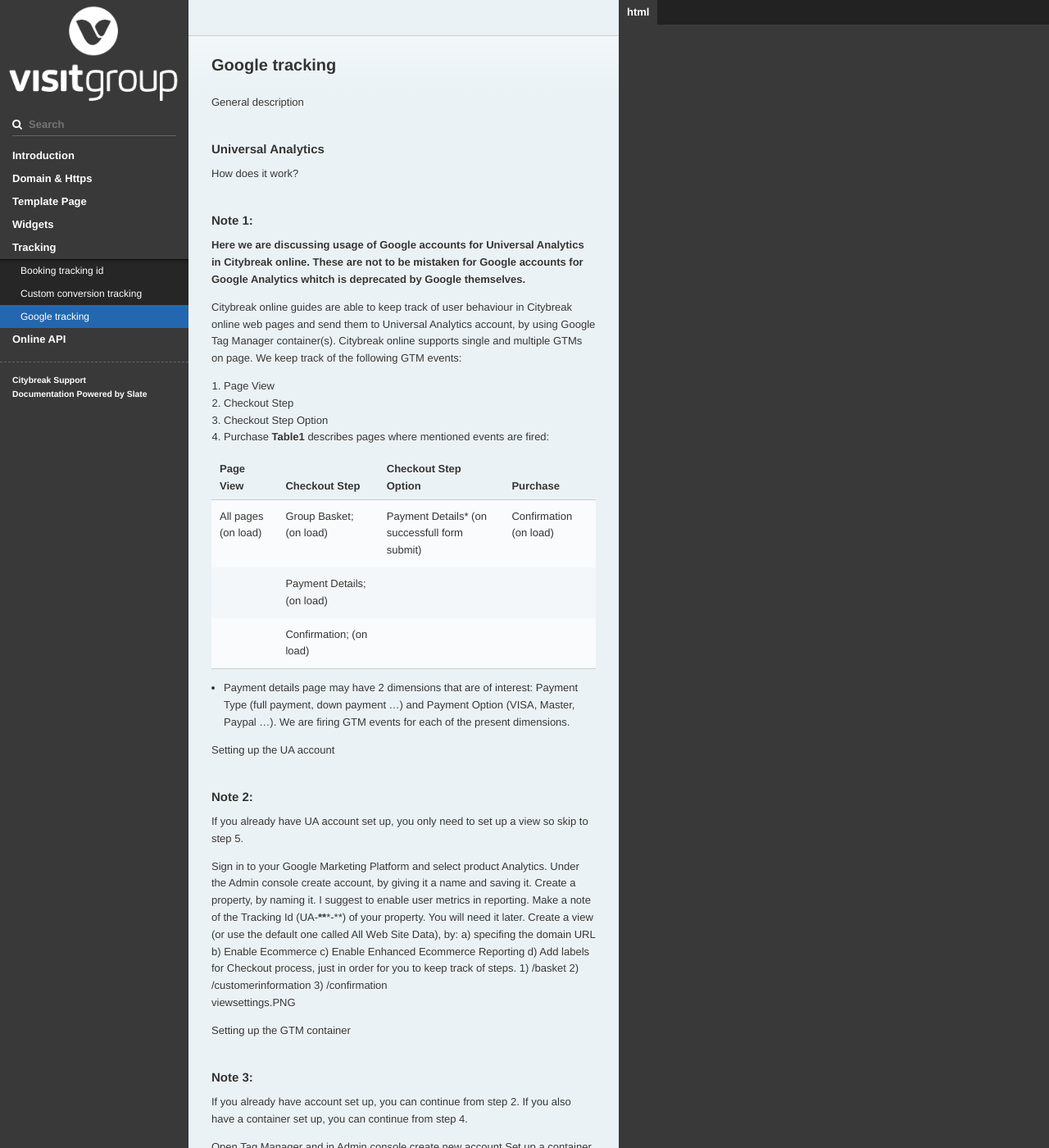
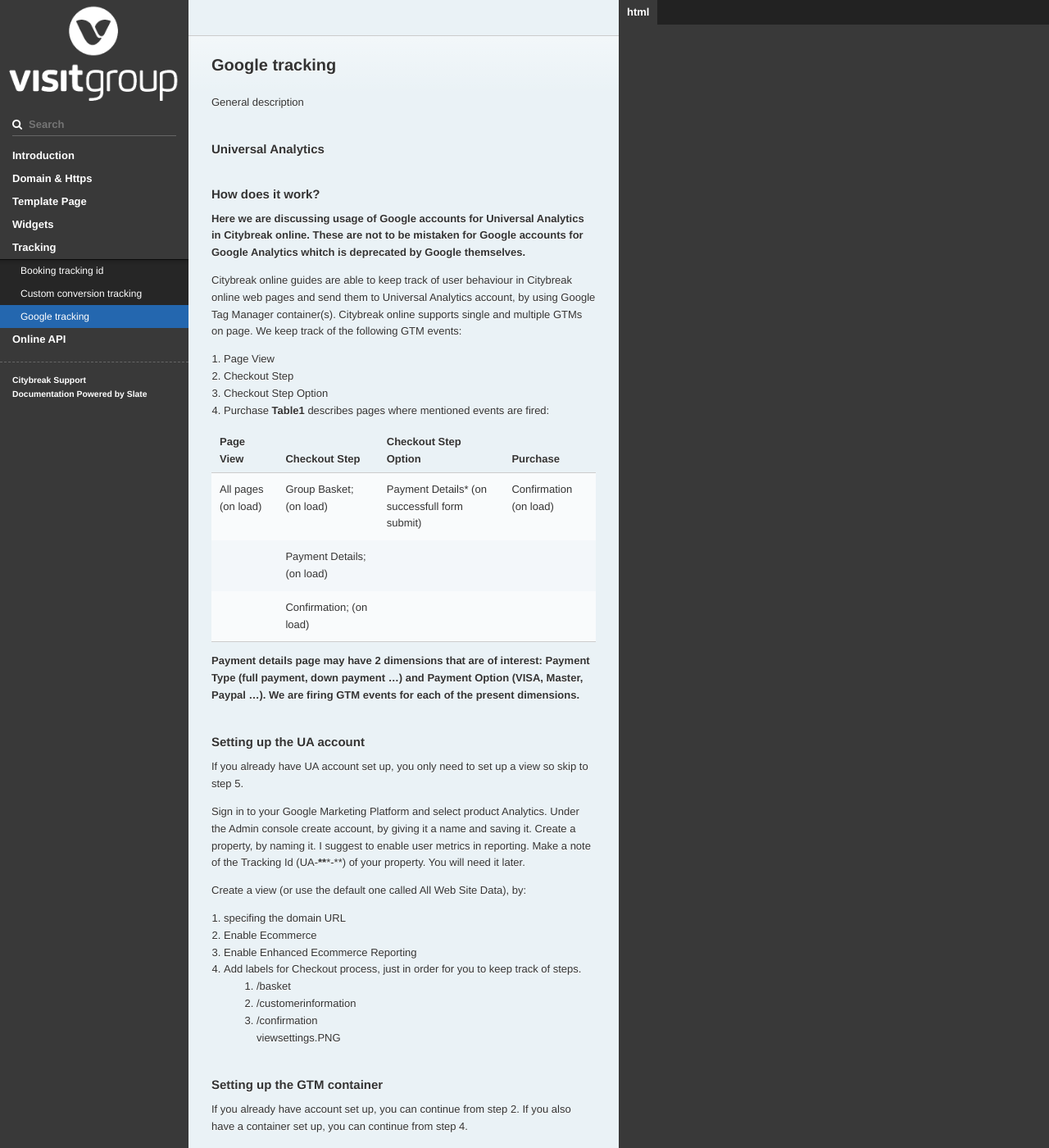
Before and after one commit to visit/citybreak-online-doc, a Jekyll site: the page built from index.md, in a window 1280 px wide and 1400 px high, scrolled down 16152 px. Shown: the whole window at 82% size. Built offline with Jekyll 4.4.1, drawn with Linux system fonts in a browser that asks for light colours; our own code applies the rules of GitHub Pages for plain Markdown files.

Commit message:
Update tracking.md

```diff
--- a/_includes/tracking.md
+++ b/_includes/tracking.md
@@ -70,9 +70,7 @@ General description
 
 ### Universal Analytics
 
-How does it work?
-
-### Note 1:
+### How does it work?
 **Here we are discussing usage of Google accounts for Universal Analytics in Citybreak online. These are not to be mistaken for Google accounts for Google Analytics whitch is deprecated by Google themselves.**
 
 Citybreak online guides are able to keep track of user behaviour in Citybreak online web pages and send them to Universal Analytics account, by using Google Tag Manager container(s). Citybreak online supports single and multiple GTMs on page.
@@ -90,30 +88,28 @@ All pages (on load)	| Group Basket; (on load) | Payment Details* (on successfull
  | Payment Details; (on load) | |
  | Confirmation; (on load) | |
 
-* Payment details page may have 2 dimensions that are of interest: Payment Type (full payment, down payment ...) and Payment Option (VISA, Master, Paypal ...). We are firing GTM events for each of the present dimensions.
+**Payment details page may have 2 dimensions that are of interest: Payment Type (full payment, down payment ...) and Payment Option (VISA, Master, Paypal ...). We are firing GTM events for each of the present dimensions.**
 
-Setting up the UA account
+### Setting up the UA account
 
-### Note 2:
 If you already have UA account set up, you only need to set up a view so skip to step 5.
 
 Sign in to your Google Marketing Platform and select product Analytics.
 Under the Admin console create account, by giving it a name and saving it.
 Create a property, by naming it. I suggest to enable user metrics in reporting.
 Make a note of the Tracking Id (UA-*******-**) of your property. You will need it later.
+
 Create a view (or use the default one called All Web Site Data), by:
-   a) specifing the domain URL
-   b) Enable Ecommerce
-   c) Enable Enhanced Ecommerce Reporting
-   d) Add labels for Checkout process, just in order for you to keep track of steps.
-      1) /basket
-      2) /customerinformation
-      3) /confirmation
+   1. specifing the domain URL
+   2. Enable Ecommerce
+   3. Enable Enhanced Ecommerce Reporting
+   4. Add labels for Checkout process, just in order for you to keep track of steps.
+      1. /basket
+      2. /customerinformation
+      3. /confirmation
 viewsettings.PNG
 
-Setting up the GTM container
-
-### Note 3:
+### Setting up the GTM container
 If you already have account set up, you can continue from step 2.
 If you also have a container set up, you can continue from step 4.
 
```
